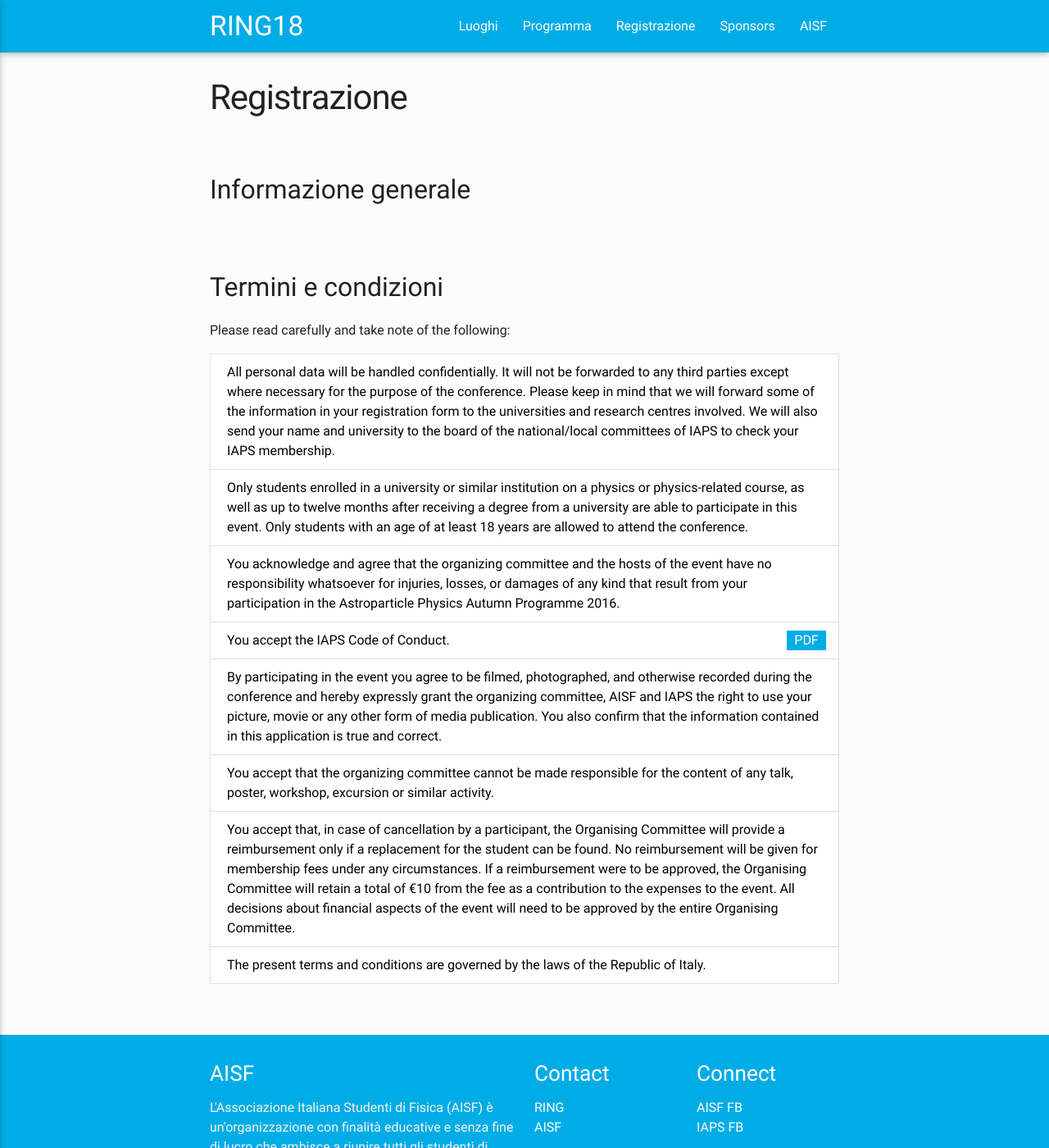
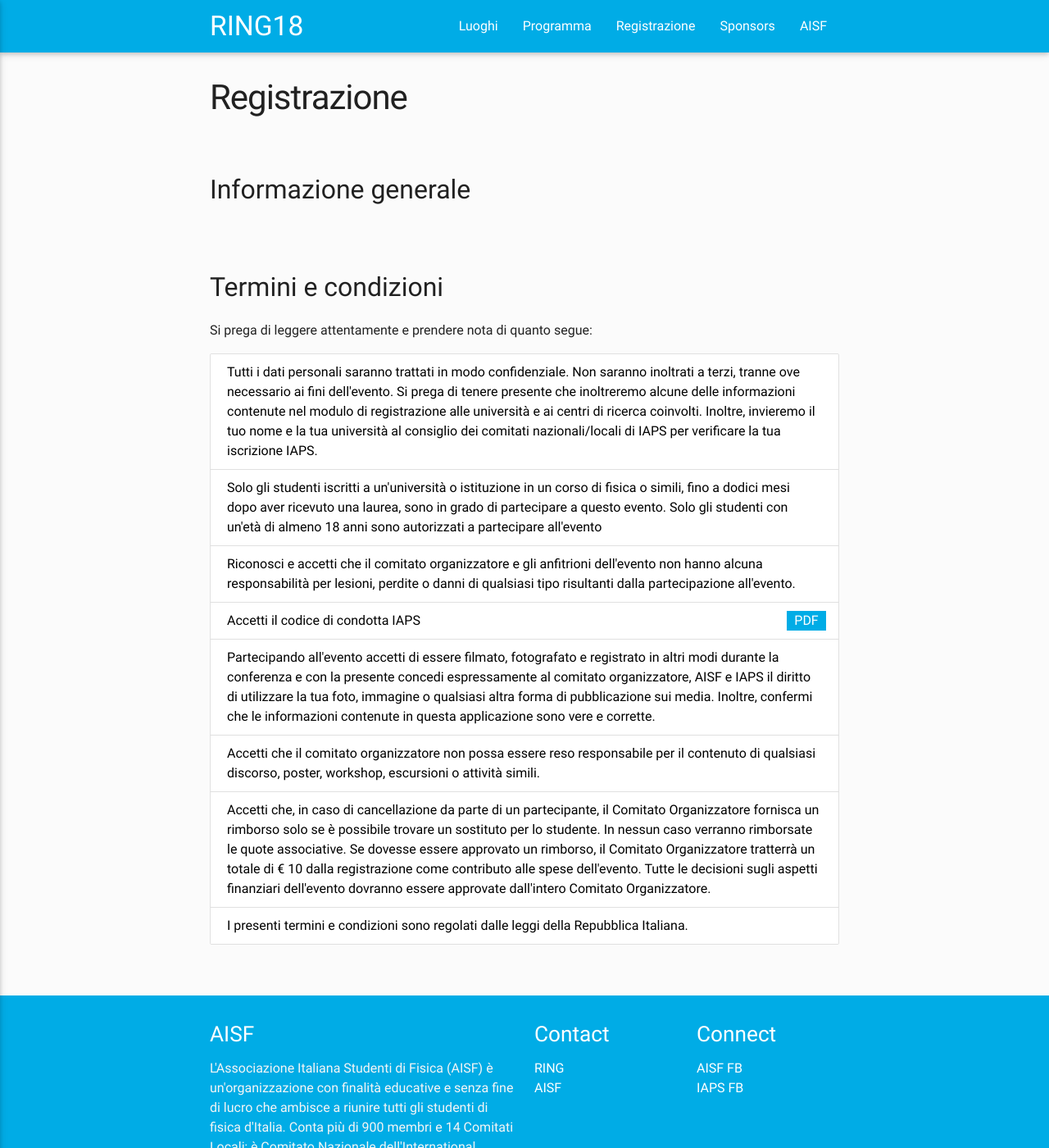
Before and after one commit to ai-sf/ring18, a Jekyll site: the page built from registration.html, in a window 1280 px wide and 1400 px high. Shown: the whole window at 82% size. Built offline with Jekyll 4.4.1, drawn with Linux system fonts in a browser that asks for light colours; nearby versions of some CDN libraries.

Commit message:
Update registration.yml

```diff
--- a/_data/registration.yml
+++ b/_data/registration.yml
@@ -5,24 +5,25 @@ posters?: false
 posters: ""
 
 terms:
-  info: "Please read carefully and take note of the following:"
+  info: "Si prega di leggere attentamente e prendere nota di quanto segue:"
   specs:
-    - text: "All personal data will be handled confidentially. It will not be forwarded to any third parties except where necessary for the purpose of the conference. Please keep in mind that we will forward some of the information in your registration form to the universities and research centres involved. We will also send your name and university to the board of the national/local committees of IAPS to check your IAPS membership."
+    - text: "Tutti i dati personali saranno trattati in modo confidenziale. Non saranno inoltrati a terzi, tranne ove necessario ai fini dell'evento. Si prega di tenere presente che inoltreremo alcune delle informazioni contenute nel modulo di registrazione alle università e ai centri di ricerca coinvolti. Inoltre, invieremo il tuo nome e la tua università al consiglio dei comitati nazionali/locali di IAPS per verificare la tua iscrizione IAPS."
       url: "#!"
-    - text: "Only students enrolled in a university or similar institution on a physics or physics-related course, as well as up to twelve months after receiving a degree from a university are able to participate in this event. Only students with an age of at least 18 years are allowed to attend the conference."
+    - text: "Solo gli studenti iscritti a un'università o istituzione in un corso di fisica o simili, fino a dodici mesi dopo aver ricevuto una laurea, sono in grado di partecipare a questo evento. Solo gli studenti con un'età di almeno 18 anni sono autorizzati a partecipare all'evento"
       url: "#!"
-    - text: "You acknowledge and agree that the organizing committee and the hosts of the event have no responsibility whatsoever for injuries, losses, or damages of any kind that result from your participation in the Astroparticle Physics Autumn Programme 2016."
+    - text: "Riconosci e accetti che il comitato organizzatore e gli anfitrioni dell'evento non hanno alcuna responsabilità per lesioni, perdite o danni di qualsiasi tipo risultanti dalla partecipazione all'evento.
+"
       url: "#!"
-    - text: "You accept the IAPS Code of Conduct."
-      url: "files/IAPS_Code_of_Conduct.pdf"
+    - text: "Accetti il codice di condotta IAPS"
+      url: "https://www.iaps.info/wp-content/uploads/2007/11/Code-of-Conduct.pdf"
       button: "PDF"
-    - text: "By participating in the event you agree to be filmed, photographed, and otherwise recorded during the conference and hereby expressly grant the organizing committee, AISF and IAPS the right to use your picture, movie or any other form of media publication. You also confirm that the information contained in this application is true and correct."
+    - text: "Partecipando all'evento accetti di essere filmato, fotografato e registrato in altri modi durante la conferenza e con la presente concedi espressamente al comitato organizzatore, AISF e IAPS il diritto di utilizzare la tua foto, immagine o qualsiasi altra forma di pubblicazione sui media. Inoltre, confermi che le informazioni contenute in questa applicazione sono vere e corrette."
       url: "#!"
-    - text: "You accept that the organizing committee cannot be made responsible for the content of any talk, poster, workshop, excursion or similar activity."
+    - text: "Accetti che il comitato organizzatore non possa essere reso responsabile per il contenuto di qualsiasi discorso, poster, workshop, escursioni o attività simili."
       url: "#!"
-    - text: "You accept that, in case of cancellation by a participant, the Organising Committee will provide a reimbursement only if a replacement for the student can be found. No reimbursement will be given for membership fees under any circumstances. If a reimbursement were to be approved, the Organising Committee will retain a total of €10 from the fee as a contribution to the expenses to the event. All decisions about financial aspects of the event will need to be approved by the entire Organising Committee."
+    - text: "Accetti che, in caso di cancellazione da parte di un partecipante, il Comitato Organizzatore fornisca un rimborso solo se è possibile trovare un sostituto per lo studente. In nessun caso verranno rimborsate le quote associative. Se dovesse essere approvato un rimborso, il Comitato Organizzatore tratterrà un totale di € 10 dalla registrazione come contributo alle spese dell'evento. Tutte le decisioni sugli aspetti finanziari dell'evento dovranno essere approvate dall'intero Comitato Organizzatore."
       url: "#!"
-    - text: "The present terms and conditions are governed by the laws of the Republic of Italy."
+    - text: "I presenti termini e condizioni sono regolati dalle leggi della Repubblica Italiana."
       url: "#!"
 
 deadlines:
```
